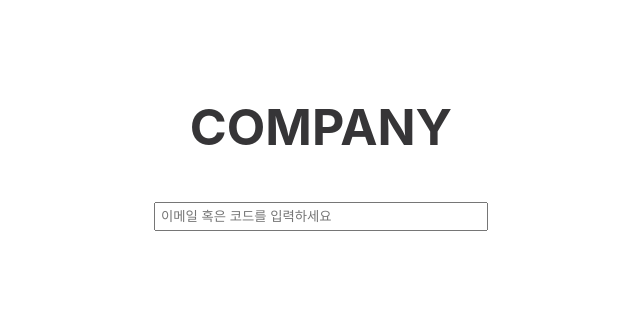
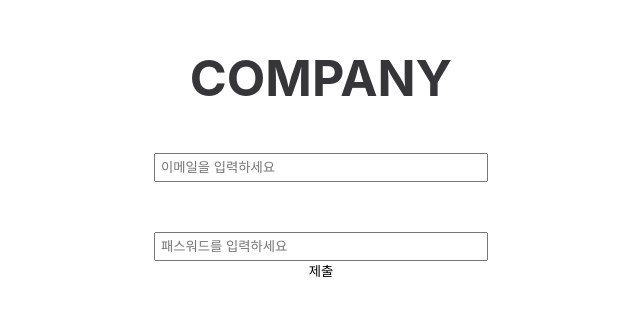
Before and after one commit to donghun149/last-dance-client, a Next.js app: page /login in a window 1280 px wide. Shown: the part 209-524 px from the top of the page, without its empty margins (319-959 px from the left). Built offline with nearby package versions, Linux system fonts and the light colour scheme.

Commit message:
feat: login request

```diff
--- a/src/apis/userService.ts
+++ b/src/apis/userService.ts
@@ -1,7 +1,7 @@
 import axios from 'axios'
 
 const httpClient = axios.create({
-    baseURL: 'http://localhost:8080/v1',
+    baseURL: 'http://localhost:8080',
     headers: {
         'Content-type': 'application/json',
     },
@@ -9,7 +9,16 @@ const httpClient = axios.create({
 
 export type UserResponse = {}
 
+export type LoginResponse = {}
+export type LoginRequest = {
+    email: string
+    password: string
+}
+
 class UserService {
+    login(request: LoginRequest){
+        return httpClient.post<LoginResponse>(`/login`,request)
+    }
     getUserByUserName(userName: string) {
         return httpClient.get<UserResponse>(`/users/${userName}`, {});
     }
--- a/src/pages/login.tsx
+++ b/src/pages/login.tsx
@@ -1,11 +1,29 @@
 import React, {useEffect, useState} from "react";
 import {useRouter} from "next/router";
+import userService from "../apis/userService";
 
 interface Props {
 }
 
 const LoginPage: React.FC<Props> = () => {
-  const [content, setContent] = useState("")
+  const [email, setEmail] = useState("")
+  const [password, setPassword] = useState("")
+  const [submit, setSubmit] = useState(false)
+
+  useEffect(() => {
+    if (!submit) return
+    userService.login({email: email, password: password}
+    ).then(response => {
+      console.log(response)
+      const token = response.data as string
+      console.log(token)
+    })
+  }, [submit])
+
+  const handleSubmit = () => {
+    setSubmit(true)
+  }
+
   return (
       <div style={{
         display: "flex",
@@ -16,7 +34,9 @@ const LoginPage: React.FC<Props> = () => {
         justifyContent: "center"
       }}>
         <Title content="COMPANY"/>
-        <InputAndButton value={content} placeHolder="이메일 혹은 코드를 입력하세요" onChange={setContent}/>
+        <InputAndButton value={email} placeHolder="이메일을 입력하세요" onChange={setEmail}/>
+        <InputAndButton value={password} placeHolder="패스워드를 입력하세요" onChange={setPassword}/>
+        <button onClick={handleSubmit}>제출</button>
       </div>
   );
 };
```
